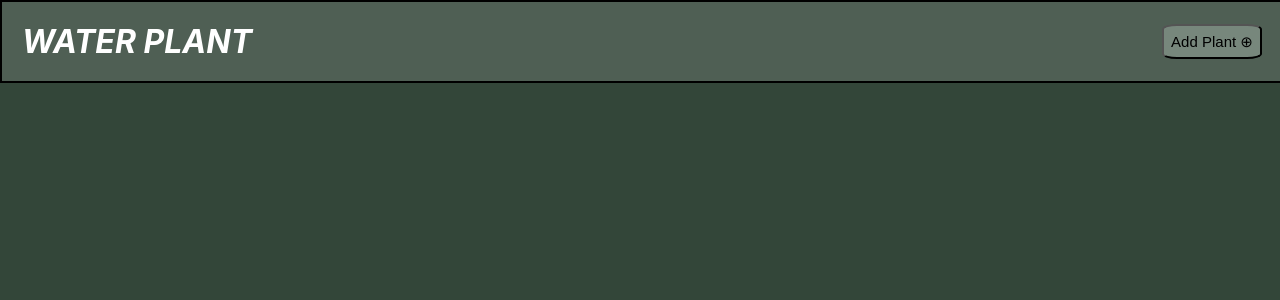
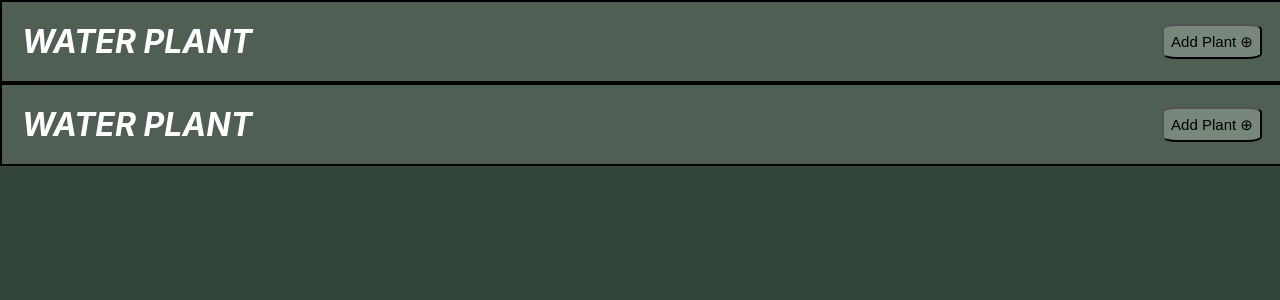
Before and after one commit to CamBlackwell/DesignAssignment2, a React (Create React App) app in the folder assingment2/: page / in a window 1280 px wide. Shown: the top 300 px of the page. Built offline with nearby package versions, Linux system fonts and the light colour scheme.

Commit message:
started dashboard

```diff
--- a/assingment2/src/App.js
+++ b/assingment2/src/App.js
@@ -4,6 +4,7 @@ import Header from './components/Header';
 import PlantCard from './components/PlantCard';
 import CardContainer from './components/CardContainer';
 import AddPlantForm from './components/AddPlantForm';
+import Dashboard from './components/Dashboard';
 
 function App() {
 
@@ -17,6 +18,8 @@ function App() {
   return (
    <div className='App'>
     <Header onOpenForm={() => setShowForm(true)} />
+
+    <Dashboard />
 
       {showForm && (
         <AddPlantForm
--- /dev/null
+++ b/assingment2/src/components/Dashboard.jsx
@@ -0,0 +1,16 @@
+function Dashboard({onOpenForm}) {
+  return (
+    <div className="header-box">
+        <h1>WATER PLANT</h1>
+
+        <button className="Add-plant" onClick={() =>
+          onOpenForm({})
+        }
+ >Add Plant ⊕ </button>
+
+
+    </div>
+  );
+}
+
+export default Dashboard;
```
